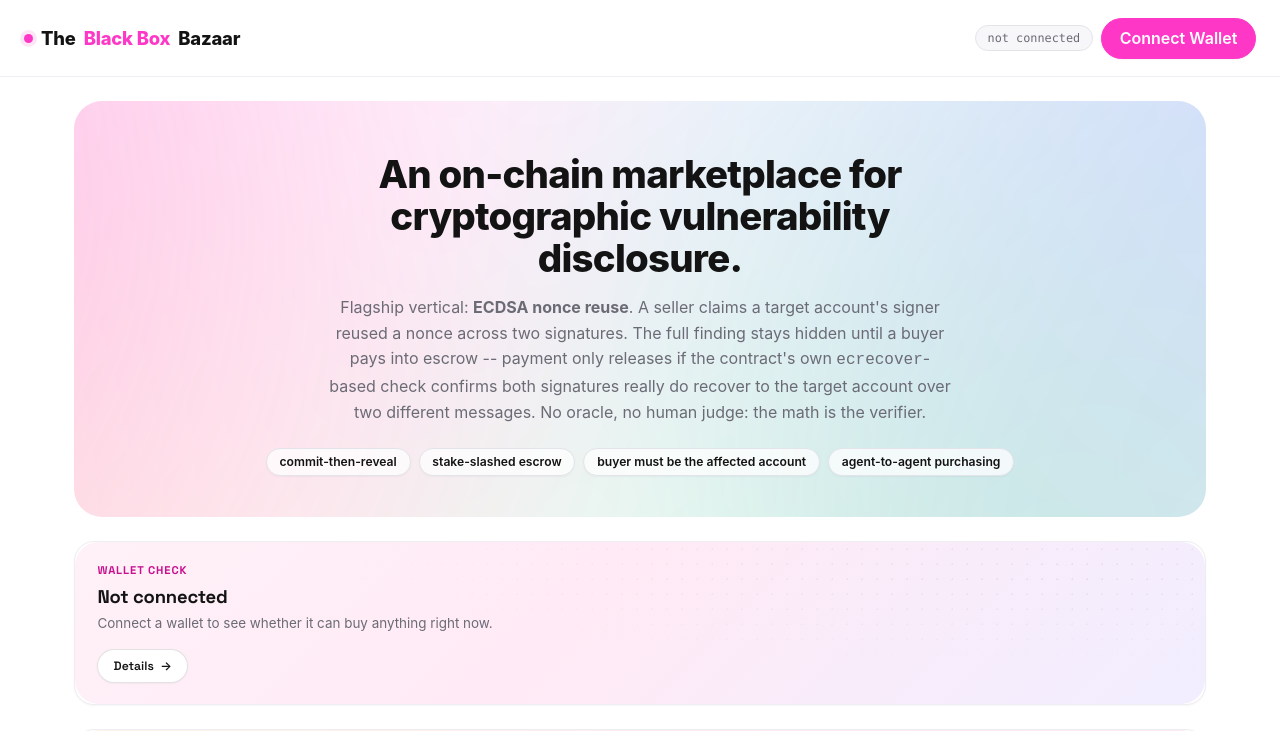
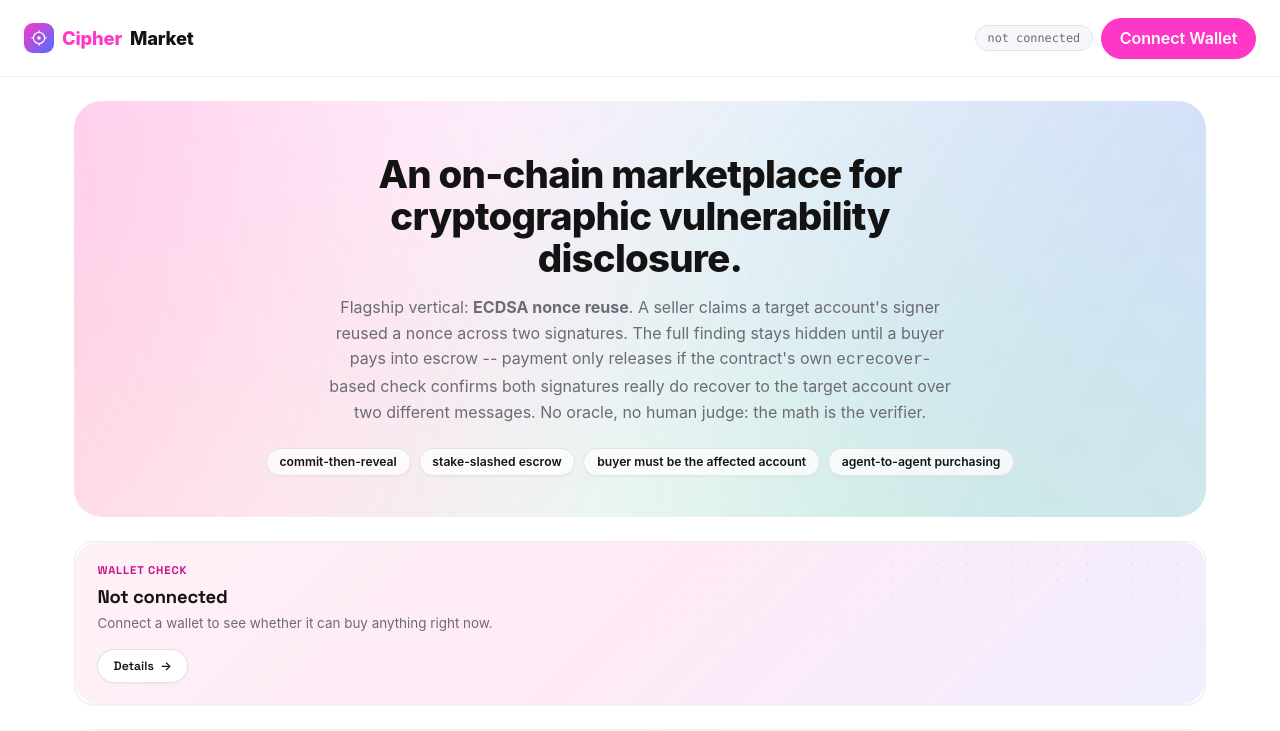
Before and after one commit to jqlabonge/CipherMarket, a website: page frontend/index.html in a window 1280 px wide. Shown: the top 731 px of the page. Drawn offline with nearby package versions, Linux system fonts and the light colour scheme.

Commit message:
Rename to CipherMarket with a small cipher-wheel logo mark; fix spacing in expanded promo panels

```diff
--- a/frontend/index.html
+++ b/frontend/index.html
@@ -3,7 +3,7 @@
 <head>
 <meta charset="utf-8" />
 <meta name="viewport" content="width=device-width, initial-scale=1" />
-<title>The Black Box Bazaar</title>
+<title>CipherMarket</title>
 <script src="https://cdn.jsdelivr.net/npm/ethers@6.13.4/dist/ethers.umd.min.js"></script>
 <script src="./abi.js"></script>
 <script src="./toy-vulnerable-signer.js"></script>
@@ -65,6 +65,12 @@
   header h1 { font-size: 1.15rem; margin: 0; letter-spacing: -0.01em; display:flex; align-items:center; gap:0.5rem; font-weight: 800; }
   header h1 span { color: var(--accent); }
   .logo-dot { width:9px; height:9px; border-radius:50%; background: var(--accent); box-shadow: 0 0 0 4px var(--accent-dim); display:inline-block; }
+  .brand-mark {
+    display: inline-flex; align-items: center; justify-content: center;
+    width: 30px; height: 30px; border-radius: 9px; flex: none;
+    background: linear-gradient(135deg, var(--accent) 0%, var(--accent2) 100%);
+    box-shadow: var(--shadow-sm);
+  }
   .pill {
     font-size: 0.74rem;
     padding: 0.32rem 0.75rem;
@@ -343,7 +349,7 @@
   }
   .promo-panel[open] > summary .promo-toggle .chev { transform: rotate(90deg); }
   .promo-toggle .chev { display: inline-block; transition: transform 0.15s ease; }
-  .promo-panel > .promo-body { padding: 0 1.4rem 1.4rem; }
+  .promo-panel > .promo-body { padding: 1.1rem 1.4rem 1.4rem; border-top: 1px solid rgba(20,20,30,0.06); margin-top: 0.2rem; }
   .promo-panel#debugStatusPanel.match > summary { background: linear-gradient(135deg, #EAFBF2 0%, #F1FAF6 55%, #F7FDF9 100%); }
   .promo-panel#debugStatusPanel.mismatch > summary { background: linear-gradient(135deg, #FDEFF0 0%, #FEF3F0 55%, #FEF8F5 100%); }
 
@@ -391,7 +397,21 @@
 <body>
 
 <header>
-  <h1><span class="logo-dot"></span>The <span>Black Box</span> Bazaar</h1>
+  <h1>
+    <span class="brand-mark" aria-hidden="true">
+      <svg viewBox="0 0 24 24" width="18" height="18" fill="none">
+        <circle cx="12" cy="12" r="7.5" stroke="white" stroke-width="1.6"/>
+        <circle cx="12" cy="12" r="2.3" fill="white"/>
+        <g stroke="white" stroke-width="1.6" stroke-linecap="round">
+          <line x1="12" y1="2.3" x2="12" y2="4.3"/>
+          <line x1="12" y1="19.7" x2="12" y2="21.7"/>
+          <line x1="2.3" y1="12" x2="4.3" y2="12"/>
+          <line x1="19.7" y1="12" x2="21.7" y2="12"/>
+        </g>
+      </svg>
+    </span>
+    <span>Cipher</span>Market
+  </h1>
   <div class="flex">
     <span class="pill" id="netPill">not connected</span>
     <button class="primary" id="connectBtn">Connect Wallet</button>
```
